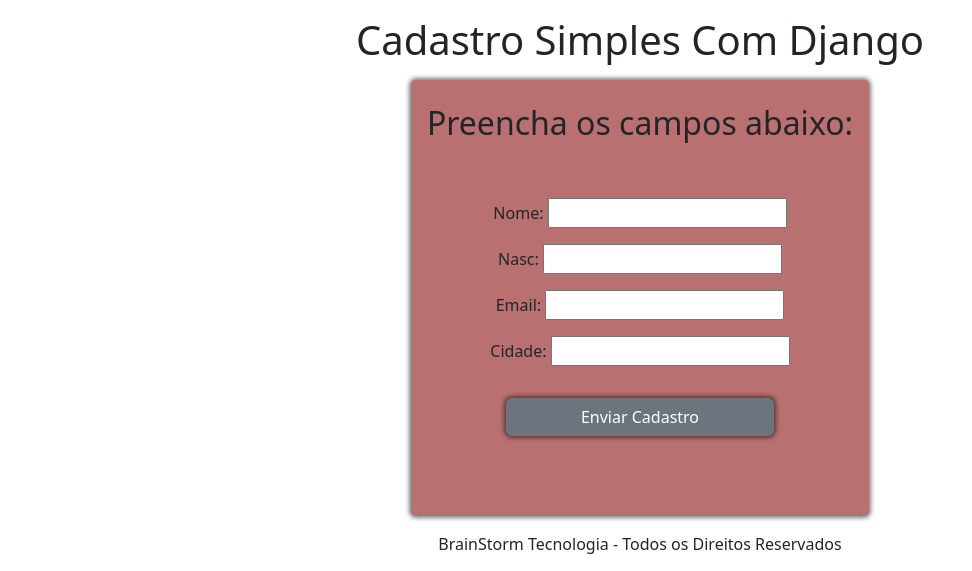
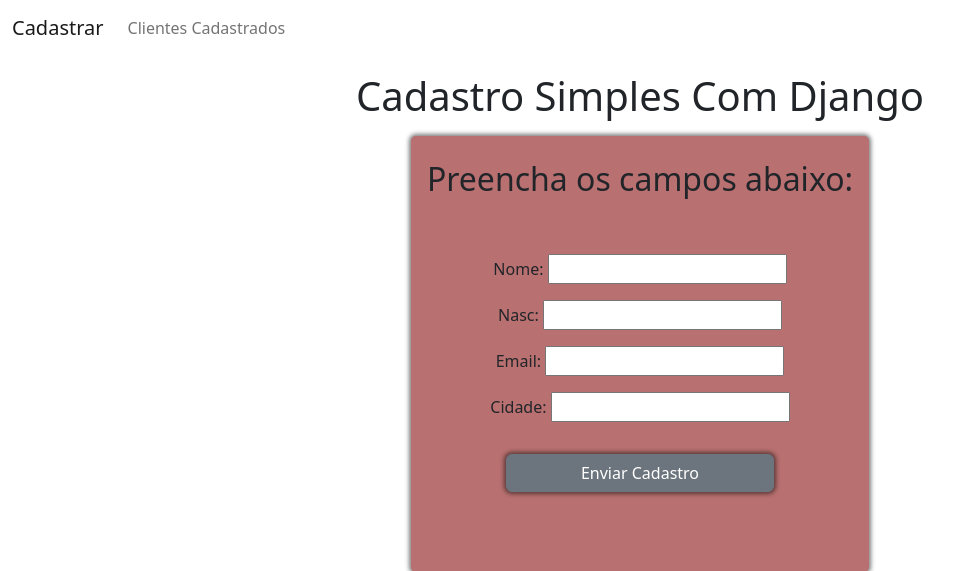
Before and after one commit to Fat83dotcom/CRUD-Django-PostgreSQL-Dockerizado, a Django app: page / in a window 1280 px wide. Shown: the top 571 px of the page, without its empty margins (0-972 px from the left). Run offline with Django 5.2, Linux system fonts and the light colour scheme; some libraries are stand-ins or nearby versions.

Commit message:
Versão docker compose.

```diff
--- a/django-app/templates/base.html
+++ b/django-app/templates/base.html
@@ -1,6 +1,7 @@
 {% include 'partials/head.html' %}
 
 <body>
+    {% include 'partials/header.html' %}
     <main class="container d-flex justify-content-center align-items-center flex-column">
         <h1 class="m-3 text-center">Cadastro Simples Com Django</h1>
         {% block content%}{% endblock %}
--- /dev/null
+++ b/django-app/templates/partials/header.html
@@ -0,0 +1,17 @@
+
+<nav class="navbar navbar-expand-lg bg-body-tertiary">
+<div class="container-fluid">
+    <a class="navbar-brand" href="/">Cadastrar</a>
+    <button class="navbar-toggler" type="button" data-bs-toggle="collapse" data-bs-target="#navbarNavAltMarkup" aria-controls="navbarNavAltMarkup" aria-expanded="false" aria-label="Toggle navigation">
+    <span class="navbar-toggler-icon"></span>
+    </button>
+    <div class="collapse navbar-collapse" id="navbarNavAltMarkup">
+    <div class="navbar-nav">
+        <a class="nav-link" href="{% url 'clientes' 'Cadastro Pronto!'%}">Clientes Cadastrados</a>
+        <!-- <a class="nav-link" href="#">Features</a>
+        <a class="nav-link" href="#">Pricing</a>
+        <a class="nav-link disabled" aria-disabled="true">Disabled</a> -->
+    </div>
+    </div>
+</div>
+</nav>
```
